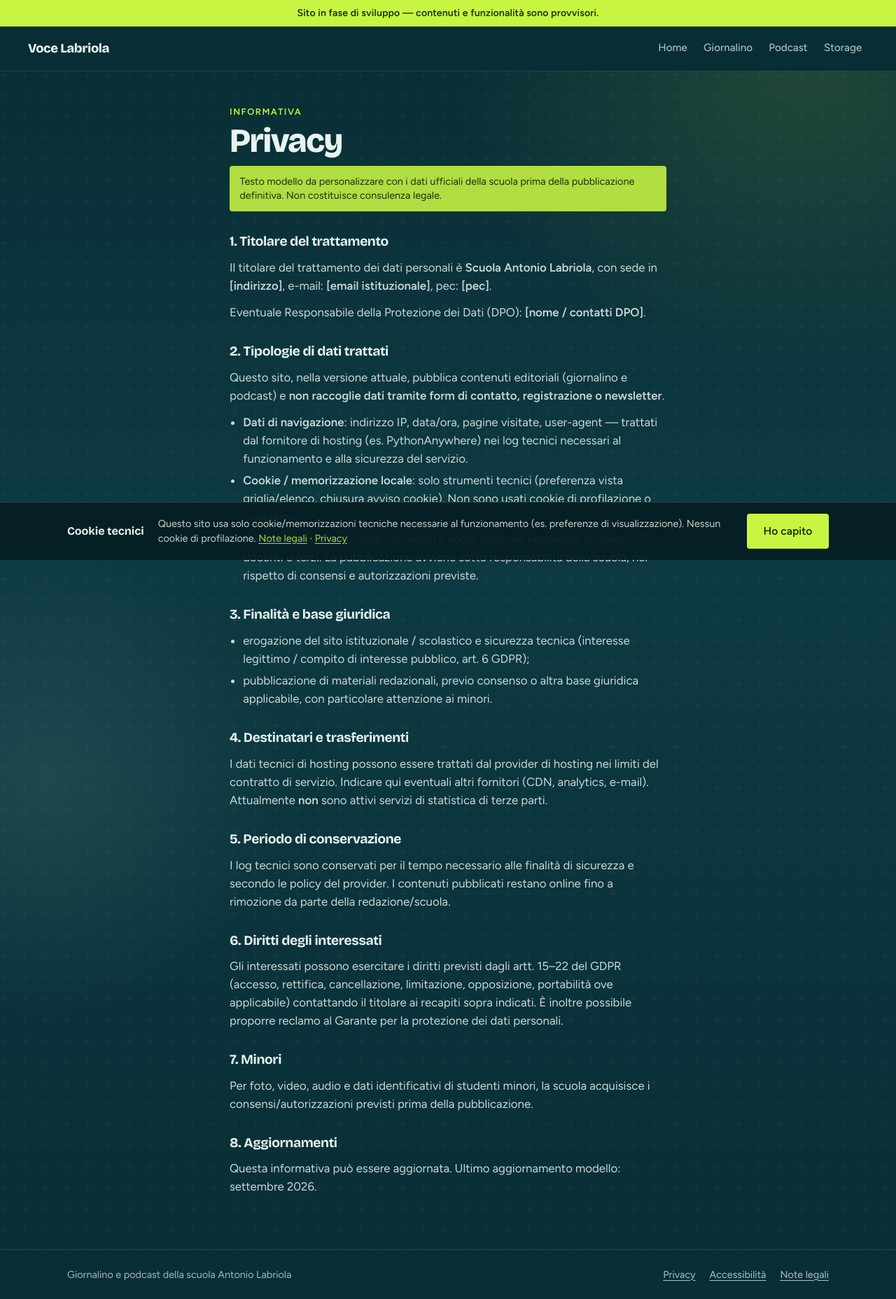
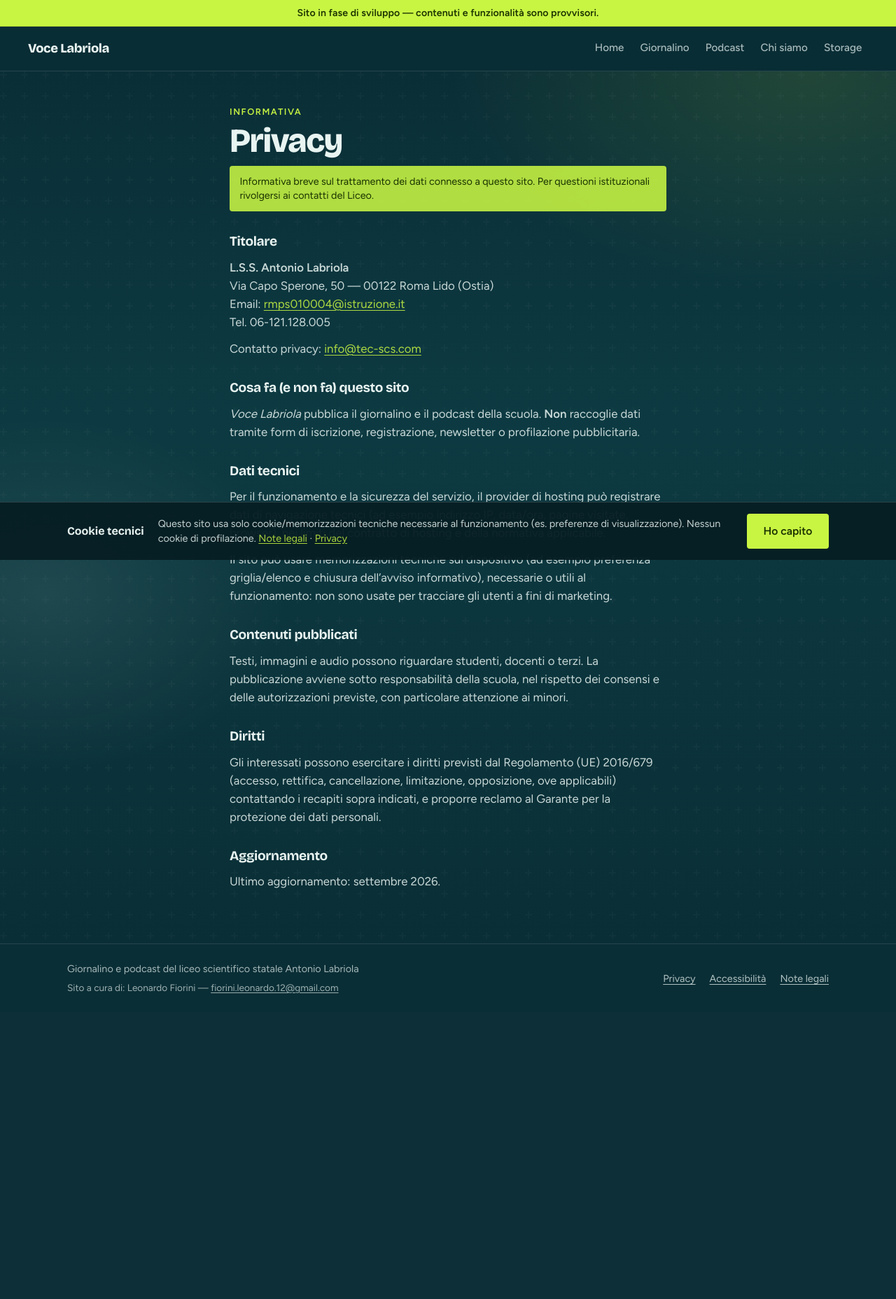
Before and after one commit to LeoFiore542/giornalino_podcast, a Flask app: page /privacy in a window 1280 px wide. Shown: the whole page at 70% size. After the commit the page ends 1419 px from the top, so only its background shows below. Run offline with Flask 3, Linux system fonts and the light colour scheme.

Commit message:
Add Chi siamo page and refresh school legal copy.
Introduce the team page with members, update branding to the liceo, and fill privacy/legal/accessibility with institute contacts.

Co-authored-by: Cursor <cursoragent@cursor.com>

```diff
--- a/app.py
+++ b/app.py
@@ -13,6 +13,7 @@ from flask import (
     url_for,
 )
 
+from redazione import list_redazione, resolve_redazione_photo
 from storage import (
     delete_cover_file,
     delete_item,
@@ -58,6 +59,20 @@ def giornalino():
 @app.route("/podcast")
 def podcast():
     return render_template("podcast.html", items=list_episodi())
+
+
+@app.route("/chi-siamo")
+@app.route("/redazione")
+def chi_siamo():
+    return render_template("redazione.html", members=list_redazione())
+
+
+@app.route("/media/redazione/<path:filename>")
+def media_redazione(filename):
+    path = resolve_redazione_photo(filename)
+    if path is None:
+        abort(404)
+    return send_file(path)
 
 
 @app.route("/media/<kind>/<slug>/<path:filename>")
--- a/static/css/style.css
+++ b/static/css/style.css
@@ -157,6 +157,28 @@ main {
   opacity: 0.7;
 }
 
+.footer-copy-block {
+  display: flex;
+  flex-direction: column;
+  gap: 0.35rem;
+}
+
+.footer-credit {
+  margin: 0;
+  font-size: 0.85rem;
+  opacity: 0.65;
+}
+
+.footer-credit a {
+  text-decoration: underline;
+  text-underline-offset: 0.15em;
+}
+
+.footer-credit a:hover,
+.footer-credit a:focus-visible {
+  opacity: 1;
+}
+
 .footer-nav {
   display: flex;
   flex-wrap: wrap;
--- a/templates/base.html
+++ b/templates/base.html
@@ -26,6 +26,7 @@
       <a href="{{ url_for('index') }}" class="{% if request.endpoint == 'index' %}is-active{% endif %}">Home</a>
       <a href="{{ url_for('giornalino') }}" class="{% if request.endpoint == 'giornalino' %}is-active{% endif %}">Giornalino</a>
       <a href="{{ url_for('podcast') }}" class="{% if request.endpoint == 'podcast' %}is-active{% endif %}">Podcast</a>
+      <a href="{{ url_for('chi_siamo') }}" class="{% if request.endpoint == 'chi_siamo' %}is-active{% endif %}">Chi siamo</a>
       {% if session.get('storage_auth') %}
       <a href="{{ url_for('storage_dashboard') }}" class="{% if request.endpoint == 'storage_dashboard' %}is-active{% endif %}">Storage</a>
       {% else %}
@@ -40,7 +41,10 @@
 
   <footer class="site-footer">
     <div class="footer-inner">
-      <p class="footer-copy">Giornalino e podcast della scuola Antonio Labriola</p>
+      <div class="footer-copy-block">
+        <p class="footer-copy">Giornalino e podcast del liceo scientifico statale Antonio Labriola</p>
+        <p class="footer-credit">Sito a cura di: Leonardo Fiorini — <a href="mailto:fiorini.leonardo.12@gmail.com">fiorini.leonardo.12@gmail.com</a></p>
+      </div>
       <nav class="footer-nav" aria-label="Informazioni legali">
         <a href="{{ url_for('privacy') }}">Privacy</a>
         <a href="{{ url_for('accessibilita') }}">Accessibilità</a>
--- a/templates/giornalino.html
+++ b/templates/giornalino.html
@@ -53,7 +53,7 @@
       </div>
     </article>
     {% else %}
-    <p class="catalog-empty">Nessun numero in archivio. Aggiungi una cartella in <code>media/giornalino/</code>.</p>
+    <p class="catalog-empty">Nessun numero in archivio.</p>
     {% endfor %}
   </div>
 </section>
--- a/templates/index.html
+++ b/templates/index.html
@@ -8,7 +8,7 @@
   <div class="hero-atmosphere" aria-hidden="true"></div>
   <div class="hero-inner">
     <p class="hero-brand reveal" id="hero-brand">Voce Labriola</p>
-    <h1 class="hero-title reveal">Il giornalino e il podcast della scuola Antonio Labriola</h1>
+    <h1 class="hero-title reveal">Il giornalino e il podcast del liceo scientifico statale Antonio Labriola</h1>
     <p class="hero-lead reveal">Storie, interviste e voci degli studenti, in un unico posto.</p>
     <div class="hero-actions reveal">
       <a class="btn btn-primary" href="{{ url_for('giornalino') }}">Leggi il giornalino</a>
--- a/templates/podcast.html
+++ b/templates/podcast.html
@@ -58,7 +58,7 @@
       </div>
     </article>
     {% else %}
-    <p class="catalog-empty">Nessun episodio in archivio. Aggiungi una cartella in <code>media/podcast/</code>.</p>
+    <p class="catalog-empty">Nessun episodio in archivio.</p>
     {% endfor %}
   </div>
 </section>
--- a/templates/privacy.html
+++ b/templates/privacy.html
@@ -8,55 +8,55 @@
   <header class="legal-header reveal">
     <p class="catalog-kicker">Informativa</p>
     <h1>Privacy</h1>
-    <p class="legal-note">Testo modello da personalizzare con i dati ufficiali della scuola prima della pubblicazione definitiva. Non costituisce consulenza legale.</p>
+    <p class="legal-note">Informativa breve sul trattamento dei dati connesso a questo sito. Per questioni istituzionali rivolgersi ai contatti del Liceo.</p>
   </header>
 
   <div class="legal-body reveal">
-    <h2>1. Titolare del trattamento</h2>
+    <h2>Titolare</h2>
     <p>
-      Il titolare del trattamento dei dati personali è
-      <strong>Scuola Antonio Labriola</strong>,
-      con sede in <strong>[indirizzo]</strong>,
-      e-mail: <strong>[email istituzionale]</strong>,
-      pec: <strong>[pec]</strong>.
+      <strong>L.S.S. Antonio Labriola</strong><br>
+      Via Capo Sperone, 50 — 00122 Roma Lido (Ostia)<br>
+      Email: <a href="mailto:rmps010004@istruzione.it">rmps010004@istruzione.it</a><br>
+      Tel. 06-121.128.005
     </p>
     <p>
-      Eventuale Responsabile della Protezione dei Dati (DPO):
-      <strong>[nome / contatti DPO]</strong>.
+      Contatto privacy: <a href="mailto:info@tec-scs.com">info@tec-scs.com</a>
     </p>
 
-    <h2>2. Tipologie di dati trattati</h2>
-    <p>Questo sito, nella versione attuale, pubblica contenuti editoriali (giornalino e podcast) e <strong>non raccoglie dati tramite form di contatto, registrazione o newsletter</strong>.</p>
-    <ul>
-      <li><strong>Dati di navigazione</strong>: indirizzo IP, data/ora, pagine visitate, user-agent — trattati dal fornitore di hosting (es. PythonAnywhere) nei log tecnici necessari al funzionamento e alla sicurezza del servizio.</li>
-      <li><strong>Cookie / memorizzazione locale</strong>: solo strumenti tecnici (preferenza vista griglia/elenco, chiusura avviso cookie). Non sono usati cookie di profilazione o marketing.</li>
-      <li><strong>Contenuti pubblicati</strong>: testi, immagini e audio possono riguardare studenti, docenti o terzi. La pubblicazione avviene sotto responsabilità della scuola, nel rispetto di consensi e autorizzazioni previste.</li>
-    </ul>
-
-    <h2>3. Finalità e base giuridica</h2>
-    <ul>
-      <li>erogazione del sito istituzionale / scolastico e sicurezza tecnica (interesse legittimo / compito di interesse pubblico, art. 6 GDPR);</li>
-      <li>pubblicazione di materiali redazionali, previo consenso o altra base giuridica applicabile, con particolare attenzione ai minori.</li>
-    </ul>
-
-    <h2>4. Destinatari e trasferimenti</h2>
+    <h2>Cosa fa (e non fa) questo sito</h2>
     <p>
-      I dati tecnici di hosting possono essere trattati dal provider di hosting nei limiti del contratto di servizio.
-      Indicare qui eventuali altri fornitori (CDN, analytics, e-mail).
-      Attualmente <strong>non</strong> sono attivi servizi di statistica di terze parti.
+      <em>Voce Labriola</em> pubblica il giornalino e il podcast della scuola.
+      <strong>Non</strong> raccoglie dati tramite form di iscrizione, registrazione, newsletter o profilazione pubblicitaria.
     </p>
 
-    <h2>5. Periodo di conservazione</h2>
-    <p>I log tecnici sono conservati per il tempo necessario alle finalità di sicurezza e secondo le policy del provider. I contenuti pubblicati restano online fino a rimozione da parte della redazione/scuola.</p>
+    <h2>Dati tecnici</h2>
+    <p>
+      Per il funzionamento e la sicurezza del servizio, il provider di hosting può registrare
+      dati di navigazione tecnici (ad esempio indirizzo IP, data/ora, pagine visitate, browser),
+      nei limiti del contratto di hosting e della normativa applicabile.
+    </p>
+    <p>
+      Il sito può usare memorizzazioni tecniche sul dispositivo (ad esempio preferenza griglia/elenco
+      e chiusura dell’avviso informativo), necessarie o utili al funzionamento: non sono usate per
+      tracciare gli utenti a fini di marketing.
+    </p>
 
-    <h2>6. Diritti degli interessati</h2>
-    <p>Gli interessati possono esercitare i diritti previsti dagli artt. 15–22 del GDPR (accesso, rettifica, cancellazione, limitazione, opposizione, portabilità ove applicabile) contattando il titolare ai recapiti sopra indicati. È inoltre possibile proporre reclamo al Garante per la protezione dei dati personali.</p>
+    <h2>Contenuti pubblicati</h2>
+    <p>
+      Testi, immagini e audio possono riguardare studenti, docenti o terzi.
+      La pubblicazione avviene sotto responsabilità della scuola, nel rispetto dei consensi
+      e delle autorizzazioni previste, con particolare attenzione ai minori.
+    </p>
 
-    <h2>7. Minori</h2>
-    <p>Per foto, video, audio e dati identificativi di studenti minori, la scuola acquisisce i consensi/autorizzazioni previsti prima della pubblicazione.</p>
+    <h2>Diritti</h2>
+    <p>
+      Gli interessati possono esercitare i diritti previsti dal Regolamento (UE) 2016/679
+      (accesso, rettifica, cancellazione, limitazione, opposizione, ove applicabili)
+      contattando i recapiti sopra indicati, e proporre reclamo al Garante per la protezione dei dati personali.
+    </p>
 
-    <h2>8. Aggiornamenti</h2>
-    <p>Questa informativa può essere aggiornata. Ultimo aggiornamento modello: settembre 2026.</p>
+    <h2>Aggiornamento</h2>
+    <p>Ultimo aggiornamento: settembre 2026.</p>
   </div>
 </article>
 {% endblock %}
```
Also changed, not shown: other parts of static/css/style.css (+103 -1 lines), media/redazione/members.json (added, +18 -0 lines), redazione.py (added, +89 -0 lines), templates/accessibilita.html (+18 -25 lines), templates/note_legali.html (+16 -16 lines), templates/redazione.html (added, +43 -0 lines), 2 other files.
